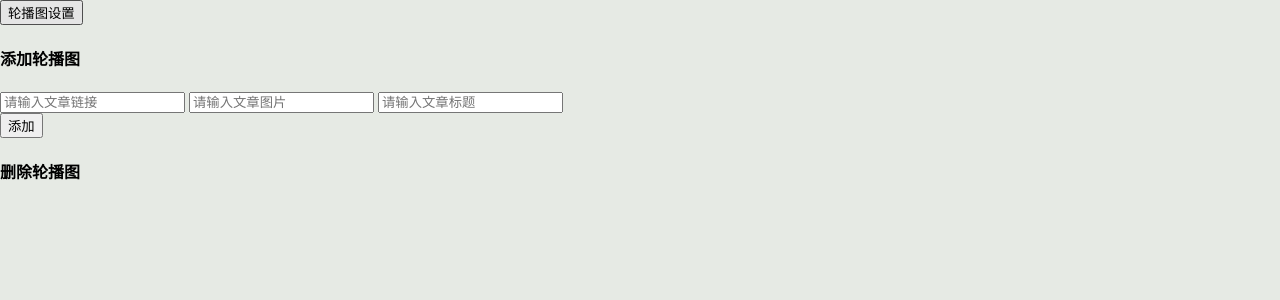
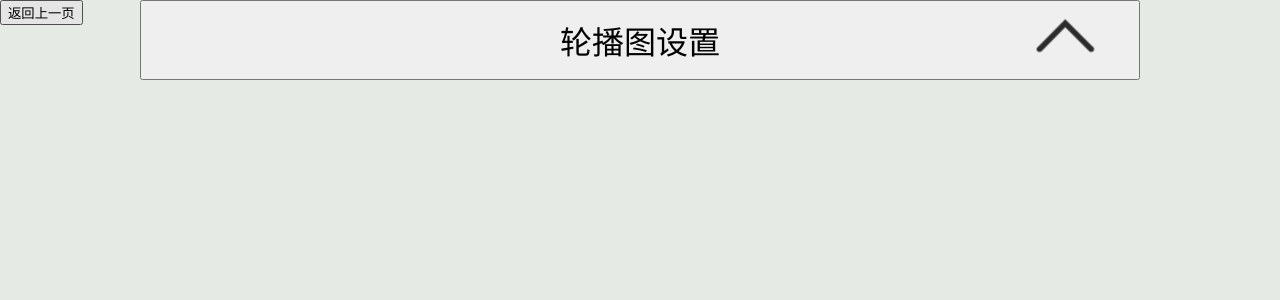
Before and after one commit to datehoer/news, a PHP site: page /admin_news_layout.php in a window 1280 px wide. Shown: the top 300 px of the page. Run offline with PHP 8.4, Linux system fonts and the light colour scheme; data that the repository does not hold is empty.

Commit message:
a little change

```diff
--- a/admin_news_layout.php
+++ b/admin_news_layout.php
@@ -6,12 +6,19 @@
     <title>China-news-admin</title>
     <link rel="stylesheet" href="../news/css/index.css">
     <script src="../news/js/jquery-1.12.4.min.js"></script>
+    <link rel="stylesheet" href="../news/css/admin-layout-css.css">
 </head>
 <body>
+    <div class="goback">
+
+        <a href="admin_index.php"><input type="button" value="返回上一页"></a>
+    </div>
     <div class="allbox">
         <div class="addbox">
+            <i></i>
+            <input type="button" value="轮播图设置" class="bannerbtn">
+
             <div class='bannerbox'>
-                <input type="button" value="轮播图设置">
                 <div>
                     <h4>添加轮播图</h4>
                     <form action="" method="POST">
@@ -60,5 +67,7 @@
             header("Location:admin_news_layout.php");
         }
     ?>
+    <script src="../news/js/layout-js.js"></script>
+
 </body>
 </html>
--- /dev/null
+++ b/css/admin-layout-css.css
@@ -0,0 +1,33 @@
+.allbox .addbox{
+    width: 1200px;
+    height: auto;
+    margin: 0 auto;
+    text-align: center;
+    position: relative;
+}
+.allbox .addbox .bannerbtn{
+    width: 1000px;
+    height: 80px;
+    font-size: 32px;
+}
+.goback {
+    position: absolute;
+}
+.goback input{
+    cursor: pointer;
+
+}
+.allbox .addbox i{
+    width: 50px;
+    height: 65px;
+    background-image: url(../../news/images/left.png);
+    display: block;
+    position: absolute;
+    transform:rotate(90deg);
+    top: 0;
+    right: 150px;
+}
+.rotatei {
+    transform:rotate(270deg)!important;
+    top: 10px!important;
+}
--- /dev/null
+++ b/js/layout-js.js
@@ -0,0 +1,6 @@
+$('.bannerbox').hide();
+$('.bannerbtn').click(function(){
+    // $('.bannerbox').toggle("slow");
+    $('.bannerbox').slideToggle("normal");
+    $('.addbox i').toggleClass("rotatei");
+})
```
Also changed, not shown: js/index-js.js (+6 -6 lines).
